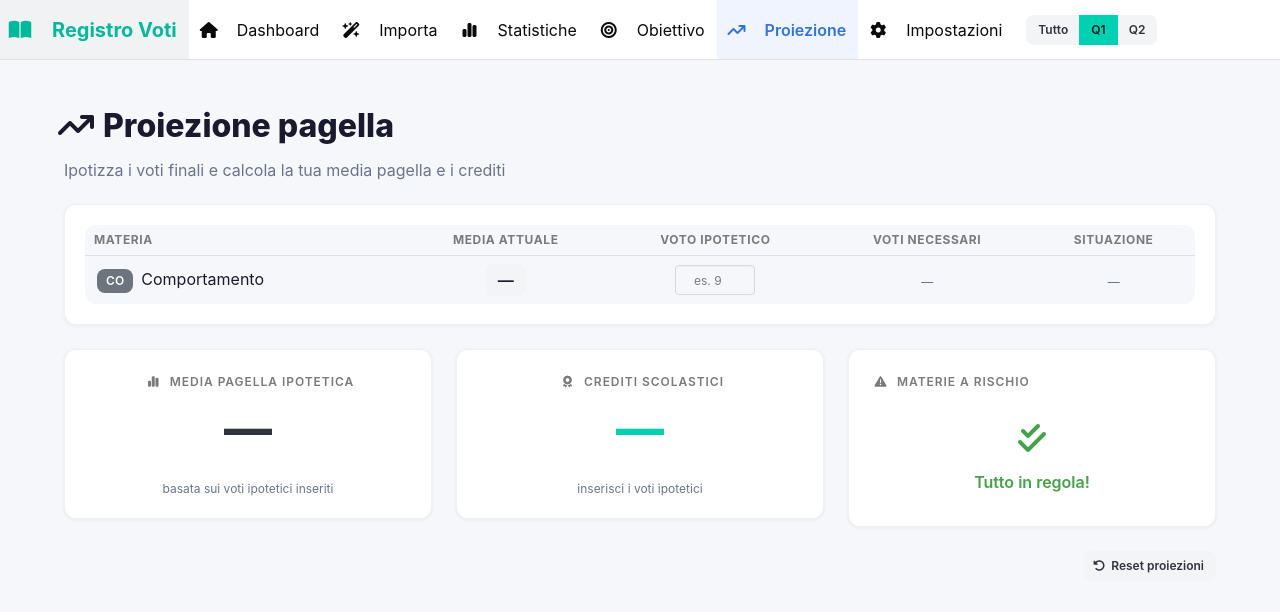
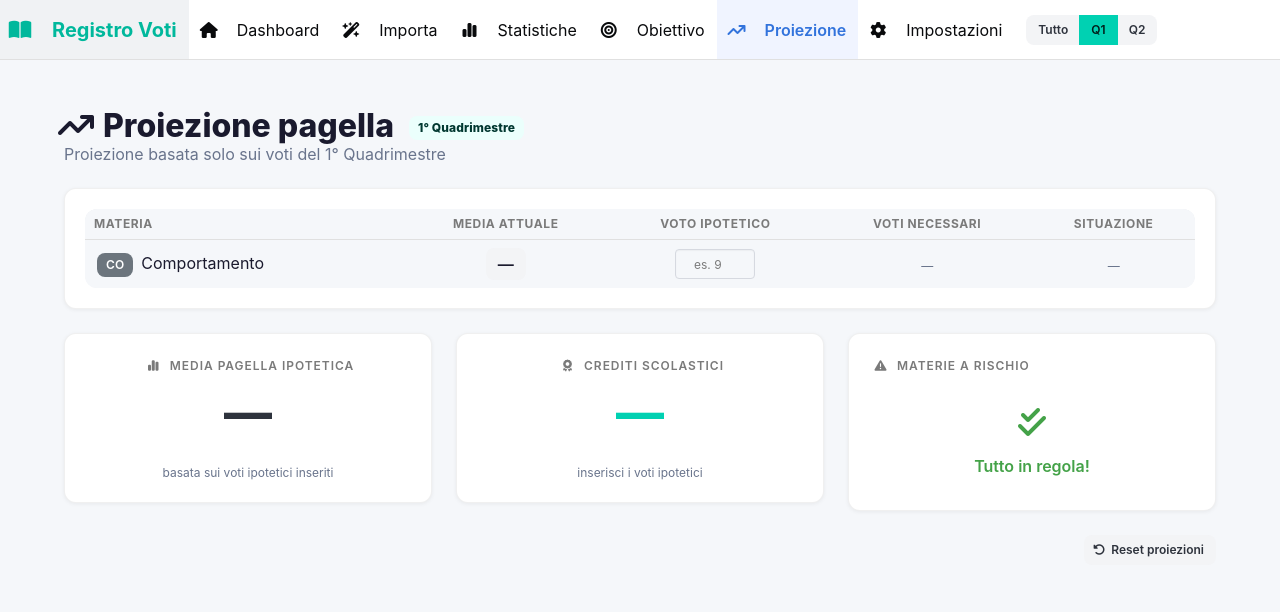
Before and after one commit to annaficotto/registro-voti, a Vue app: page /projection in a window 1280 px wide. Both pictures are taken after a click on the button "Q1". Shown: the top 612 px of the page. Built offline with nearby package versions, Linux system fonts and the light colour scheme.

Commit message:
Updated UI to display selected period in GoalView, ProjectionView and StatsView headers

```diff
--- a/src/views/GoalView.vue
+++ b/src/views/GoalView.vue
@@ -4,8 +4,11 @@
         <section class="section">
             <div class="container">
                 <h2 class="title">
-                    <span class="icon mr-1"><i class="fas fa-bullseye"></i></span> Calcolatore
-                    obiettivo
+                    <span class="icon mr-2"><i class="fas fa-bullseye"></i></span>
+                    Obiettivo
+                    <span class="tag is-primary is-light ml-2" v-if="ui.selectedPeriod !== 'all'">
+                        {{ ui.selectedPeriod === 'Q1' ? '1° Quadrimestre' : '2° Quadrimestre' }}
+                    </span>
                 </h2>
                 <p class="subtitle">
                     Scopri quanti voti ti servono per raggiungere la tua media obiettivo
--- a/src/views/ProjectionView.vue
+++ b/src/views/ProjectionView.vue
@@ -7,9 +7,14 @@
                 <h2 class="title">
                     <span class="icon mr-2"><i class="fas fa-arrow-trend-up"></i></span>
                     Proiezione pagella
+                    <span class="tag is-primary is-light ml-2" v-if="ui.selectedPeriod !== 'all'">
+                        {{ periodLabel }}
+                    </span>
                 </h2>
-                <p class="subtitle is-6 has-text-grey mb-5 mt-4">
-                    Ipotizza i voti finali e calcola la tua media pagella e i crediti
+                <p class="subtitle is-6 has-text-grey mb-5">
+                    {{ ui.selectedPeriod === 'all'
+                        ? 'Ipotizza i voti finali e calcola la tua media pagella e i crediti'
+                        : `Proiezione basata solo sui voti del ${periodLabel}` }}
                 </p>
 
                 <!-- Tabella proiezioni -->
@@ -189,33 +194,44 @@
 </template>
 
 <script setup>
-import { ref, computed } from 'vue'
+import { ref, computed, watch } from 'vue'
 import { useGradesStore } from '@/stores/grades'
+import { useUiStore } from '@/stores/ui'
 import { useGradeCalc } from '@/composables/useGradeCalc'
 import AppNavbar from '@/components/layout/AppNavbar.vue'
 
 const store = useGradesStore()
-const { averagePerSubject, calcNeededGrade } = useGradeCalc(store, null, null, 'all');
+const ui = useUiStore()
 
-// Voti ipotetici: { subjectId: value }
+const { averagePerSubject, calcNeededGrade } = useGradeCalc(
+    store, null, null, computed(() => ui.selectedPeriod)
+)
+
 const projections = ref({})
-
-// Voto di comportamento
 const comportamento = ref(null)
 
-// Materie ordinate alfabeticamente con dati calcolati
+// Reset proiezioni quando cambia il periodo
+watch(() => ui.selectedPeriod, () => {
+    projections.value = {}
+    comportamento.value = null
+})
+
+const periodLabel = computed(() => {
+    if (ui.selectedPeriod === 'Q1') return '1° Quadrimestre'
+    if (ui.selectedPeriod === 'Q2') return '2° Quadrimestre'
+    return 'Anno intero'
+})
+
 const sortedSubjects = computed(() =>
     [...averagePerSubject.value].sort((a, b) => a.name.localeCompare(b.name))
 )
 
-// Voto effettivo: ipotetico se inserito, altrimenti media attuale
 function effectiveGrade(sub) {
     const p = projections.value[sub.id]
     if (p !== undefined && p !== null && p !== '') return p
     return sub.average
 }
 
-// Media pagella: media dei voti effettivi di tutte le materie
 const mediaPagella = computed(() => {
     const values = sortedSubjects.value
         .map(s => effectiveGrade(s))
@@ -226,16 +242,11 @@ const mediaPagella = computed(() => {
     return Math.round((sum / values.length) * 100) / 100
 })
 
-// Crediti secondo la tabella ufficiale
 const crediti = computed(() => {
     const m = mediaPagella.value
     const year = store.settings.year ?? 4
     if (!m) return null
-    if (year < 3) return null // 1° e 2° anno: nessun credito
-
-    // Tabella crediti per anno
-    // M<6: solo 5° anno ha crediti (7-8)
-    // Le fasce restituiscono la fascia minima (il massimo dipende da altri fattori)
+    if (year < 3) return null
     const table = {
         3: [
             { min: 6, max: 6, credito: '7-8' },
@@ -260,13 +271,8 @@ const crediti = computed(() => {
             { min: 9, max: 10, credito: '14-15' },
         ]
     }
-
     const fasce = table[year] || table[4]
-
-    if (m < 6) {
-        if (year === 5) return '7-8'
-        return null
-    }
+    if (m < 6) return year === 5 ? '7-8' : null
     if (m === 6) return fasce.find(f => f.min === 6 && f.max === 6)?.credito ?? null
     for (const fascia of [...fasce].reverse()) {
         if (m > fascia.min && m <= fascia.max) return fascia.credito
@@ -274,7 +280,8 @@ const crediti = computed(() => {
     return null
 })
 
-// Materie insufficienti nella proiezione
+const annoLabel = computed(() => `${store.settings.year ?? 4}° anno`)
+
 const insufficienti = computed(() =>
     sortedSubjects.value.filter(s => {
         const g = effectiveGrade(s)
@@ -282,12 +289,14 @@ const insufficienti = computed(() =>
     })
 )
 
-// Voti necessari per raggiungere il voto ipotetico
 function neededText(sub) {
     const target = projections.value[sub.id]
     if (!target) return '—'
     const currentGrades = store.grades
-        .filter(g => g.subjectId === sub.id)
+        .filter(g => {
+            const periodOk = ui.selectedPeriod === 'all' || g.period === ui.selectedPeriod
+            return g.subjectId === sub.id && periodOk
+        })
         .map(g => g.value)
     const n = currentGrades.length
     if (!n) return `Serve almeno ${target}`
@@ -303,15 +312,16 @@ function neededClass(sub) {
     const target = projections.value[sub.id]
     if (!target) return ''
     const currentGrades = store.grades
-        .filter(g => g.subjectId === sub.id)
+        .filter(g => {
+            const periodOk = ui.selectedPeriod === 'all' || g.period === ui.selectedPeriod
+            return g.subjectId === sub.id && periodOk
+        })
         .map(g => g.value)
     const n = currentGrades.length
     if (!n) return 'has-text-info'
     const sum = currentGrades.reduce((a, b) => a + b, 0)
-    const currentAvg = sum / n
-    if (currentAvg >= target) return 'has-text-success'
-    const needed = (target * (n + 1) - sum)
-    if (needed > 10) return 'has-text-danger'
+    if (sum / n >= target) return 'has-text-success'
+    if ((target * (n + 1) - sum) > 10) return 'has-text-danger'
     return 'has-text-info'
 }
 
@@ -331,11 +341,6 @@ const mediaPagellaClass = computed(() => {
     return 'has-text-danger'
 })
 
-const annoLabel = computed(() => {
-    const y = store.settings.year ?? 4
-    return `${y}° anno`
-})
-
 function resetProjections() {
     projections.value = {}
     comportamento.value = null
--- a/src/views/StatsView.vue
+++ b/src/views/StatsView.vue
@@ -4,7 +4,11 @@
         <section class="section">
             <div class="container">
                 <h2 class="title">
-                    <span class="icon mr-1"><i class="fas fa-chart-simple"></i></span> Statistiche
+                    <span class="icon mr-2"><i class="fas fa-chart-simple"></i></span>
+                    Statistiche
+                    <span class="tag is-primary is-light ml-2" v-if="ui.selectedPeriod !== 'all'">
+                        {{ ui.selectedPeriod === 'Q1' ? '1° Quadrimestre' : '2° Quadrimestre' }}
+                    </span>
                 </h2>
 
                 <div v-if="!stats" class="empty">
```
